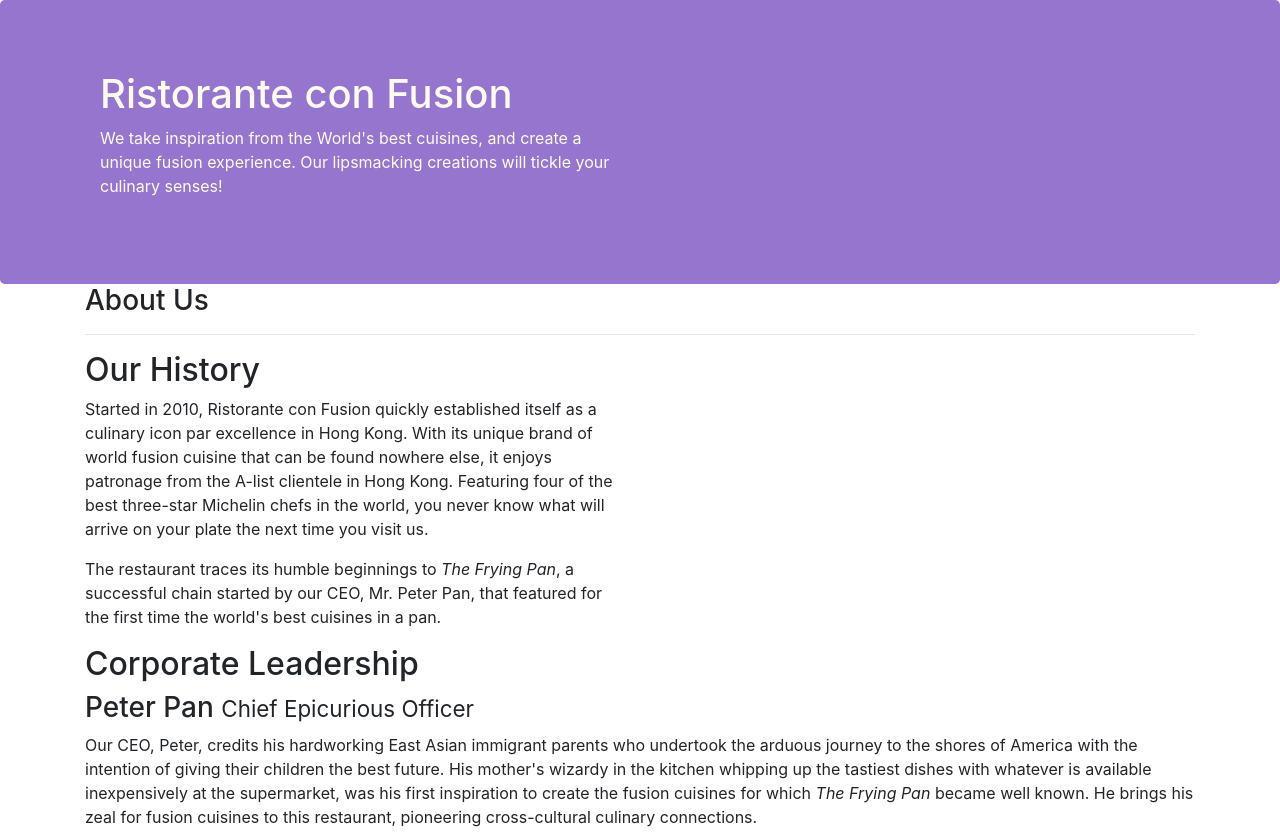
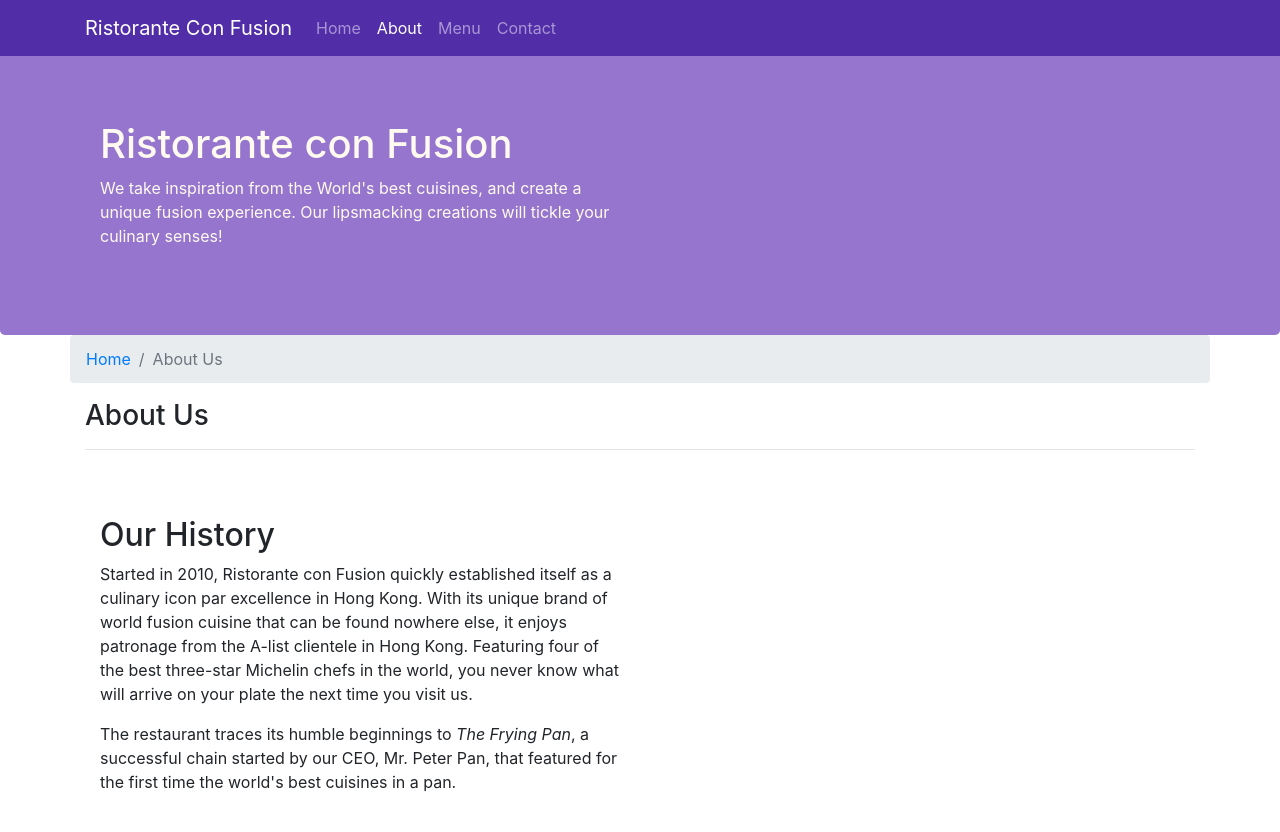
Before and after one commit to Codewhitex/git-test, a website: page Visual Studio code/Bootstrap4/conFusion/aboutus.html in a window 1280 px wide. Shown: the top 832 px of the page. Drawn offline with nearby package versions, Linux system fonts and the light colour scheme.

Commit message:
Add files via upload

```diff
--- a/Visual Studio code/Bootstrap4/conFusion/aboutus.html
+++ b/Visual Studio code/Bootstrap4/conFusion/aboutus.html
@@ -21,9 +21,35 @@
     <script src="node_modules/jquery/dist/jquery.slim.min.js"></script>
     <script src="node_modules/popper.js/dist/umd/popper.min.js"></script>
     <script src="node_modules/bootstrap/dist/js/bootstrap.min.js"></script>
+    <!--start of content-->
+    <nav class="navbar navbar-dark navbar-expand-sm fixed-top">
+      <div class="container">
+        <button
+          class="navbar-toggler"
+          type="button"
+          data-toggle="collapse"
+          data-target="#Navbar"
+        >
+          <span class="navbar-toggler-icon"></span>
+        </button>
+        <a class="navbar-brand" href="#">Ristorante Con Fusion</a>
+        <div class="collapse navbar-collapse" id="Navbar">
+          <ul class="navbar-nav mr-auto">
+            <li class="nav-item">
+              <a class="nav-link" href="./index.html">Home</a>
+            </li>
+            <li class="nav-item active">
+              <a class="nav-link">About</a>
+            </li>
+            <li class="nav-item"><a class="nav-link" href="#">Menu</a></li>
+            <li class="nav-item"><a class="nav-link" href="#">Contact</a></li>
+          </ul>
+        </div>
+      </div>
+    </nav>
     <header class="jumbotron">
       <div class="container">
-        <div class="row row-header">
+        <div class="row-header">
           <div class="col-12 col-sm-6">
             <h1>Ristorante con Fusion</h1>
             <p>
@@ -39,13 +65,17 @@
 
     <div class="container">
       <div class="row">
+        <ol class="col-12 breadcrumb">
+          <li class="breadcrumb-item"><a href="./index.html">Home</a></li>
+          <li class="breadcrumb-item active">About Us</li>
+        </ol>
         <div class="col-12">
           <h3>About Us</h3>
           <hr />
         </div>
       </div>
 
-      <div class="row">
+      <div class="row-content">
         <div class="col-xs-12 col-sm-6 col-sm-6 col-md-6 col-lg-6 col-xl-6">
           <h2>Our History</h2>
           <p>
@@ -66,7 +96,7 @@
         <div></div>
       </div>
 
-      <div class="row">
+      <div class="row-content">
         <div class="col-12">
           <h2>Corporate Leadership</h2>
           <h3>Peter Pan <small>Chief Epicurious Officer</small></h3>
--- a/Visual Studio code/Bootstrap4/conFusion/index.css
+++ b/Visual Studio code/Bootstrap4/conFusion/index.css
@@ -28,3 +28,11 @@ address {
   margin: 0px;
   color: #0f0f0f;
 }
+body {
+  padding: 50px 0px 0px 0px;
+  z-index: 0;
+}
+
+.navbar-dark {
+  background-color: #512da8;
+}
```
Also changed, not shown: Visual Studio code/Bootstrap4/conFusion/index.html (+27 -1 lines).
